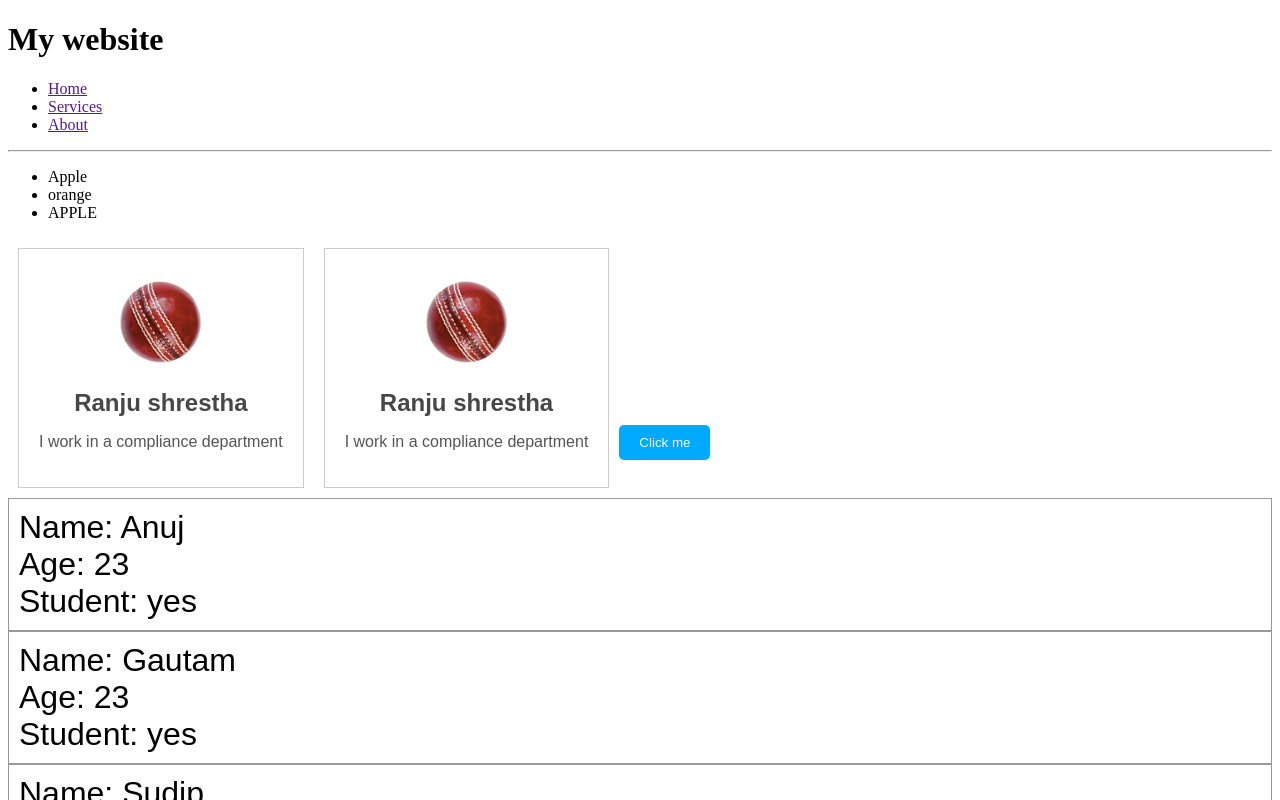
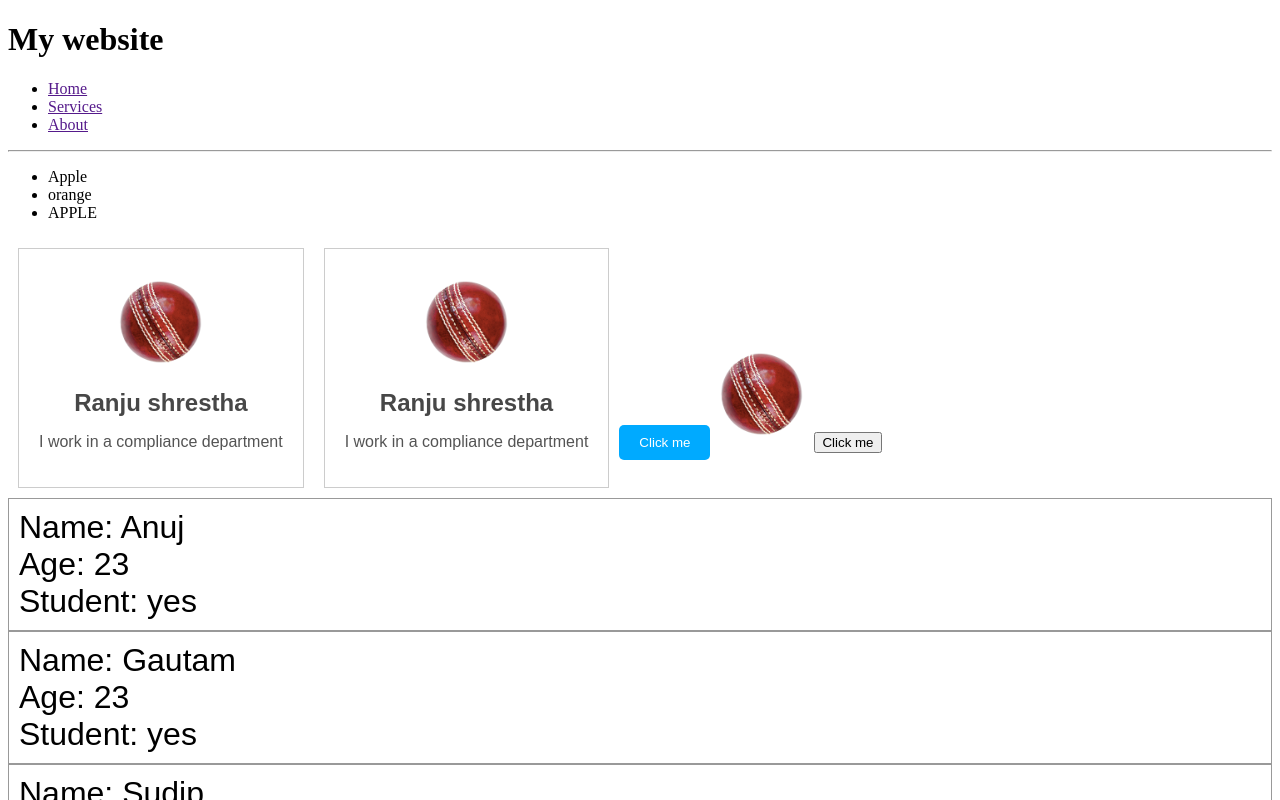
Before and after one commit to ranjushrestha/react-projects, a React (Vite) app in the folder my-react-app/: page / in a window 1280 px wide. Shown: the top 800 px of the page. Built offline with nearby package versions, Linux system fonts and the light colour scheme.

Commit message:
click events

```diff
--- a/my-react-app/src/App.jsx
+++ b/my-react-app/src/App.jsx
@@ -6,6 +6,8 @@
 import Student from './Student.jsx'
 import UserGreeting from './UserGreeting.jsx'
 import List from './List.jsx'
+import Buttons from './Button2.jsx'
+import ProfilePicture  from './ProfilePicture.jsx'
 
 
 function App() {
@@ -29,6 +31,8 @@
     <Card/>
     <Card/>
     <Button/>
+    <ProfilePicture/>
+    <Buttons/>
     <Student name="Anuj" age= {23} isStudent= "true"/>
     <Student name="Gautam" age= {23} isStudent= "false"/>
     <Student name="Sudip" age= {20} isStudent= "true"/>
--- /dev/null
+++ b/my-react-app/src/Button2.jsx
@@ -0,0 +1,36 @@
+import Button from "./Button";
+
+
+function Buttons() {
+
+    // const handleClick = () => console.log("OUCH");
+    // const handleClick2 = (name) => console.log(`${name} stop clicking me`);
+
+
+    // return(<button onClick={() => handleClick2("Adina")}>Click me</button>)
+
+// Another
+    // let count = 0;
+
+    // const handleClick = (name) => {
+    //     if(count < 3) {
+    //         count ++;
+    //         console.log(`${name} you clicked me ${count} time/s`);
+    //     }
+
+    //     else {
+    //         console.log(`${name} stop clicking me`);
+    //     }
+    // };
+
+    // return(<button onClick={() => handleClick("Adina")}>Click me</button>)
+
+// Event Parameter
+        const handleClick = (e) => e.target.textContent ="OUCH!";
+
+        return (<button onDoubleClick={(e) => handleClick(e)}>Click me</button>)
+
+
+}
+
+export default Buttons
--- /dev/null
+++ b/my-react-app/src/ProfilePicture.jsx
@@ -0,0 +1,18 @@
+
+function ProfilePicture() {
+
+    const imageUrl = './src/assets/ball.png';
+
+    // const handleClick = () => console.log("OUCH!");
+
+    // return(<img onClick={handleClick} src={imageUrl}></img>);
+
+    // Event Parameter (event objects)
+        const handleClick = (e) => e.target.style.display = "none";
+
+        return(<img onClick={(e) => handleClick(e)} src= {imageUrl}></img>)
+
+
+}
+
+export default ProfilePicture
```
